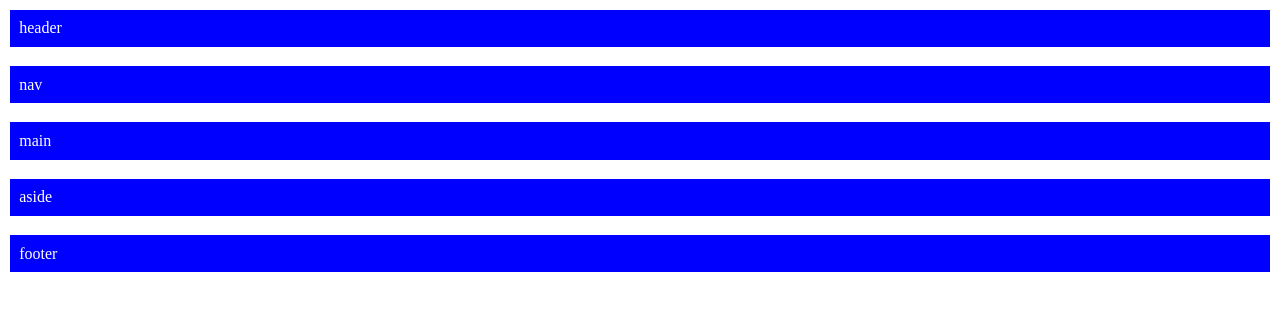
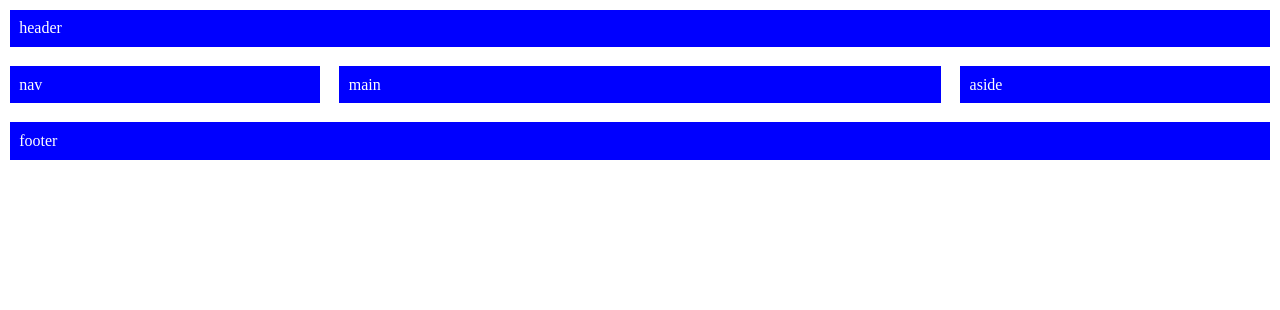
Before and after one commit to cmburch/flexbox_boiler, a plain HTML site: page index.html in a window 1280 px wide. Drawn offline with Linux system fonts and the light colour scheme.

Commit message:
media queries added

```diff
--- a/index.html
+++ b/index.html
@@ -6,7 +6,7 @@
     <meta http-equiv="X-UA-Compatible" content="IE=edge">
     <meta name="viewport" content="width=device-width, initial-scale=1">
     <link rel="stylesheet" type="text/css" href="style.css">
-    <link rel="stylesheet" type="text/css" href="cb-framework.css"></head>
+   </head>
 <body>
     <div class="wrapper">
 
--- a/style.css
+++ b/style.css
@@ -25,3 +25,24 @@ body, html {
     background-color:blue;
 
 }
+
+/*MEDIA QUERIES */
+
+@media screen and (min-width:640px){
+    .row{
+        flex-flow: row wrap;
+    }
+    main .col:nth-child(1){
+        flex:1 1 100%;
+    }
+      main .col:nth-child(2){
+        flex:2;
+    }
+}
+
+@media screen and (min-width:960px){
+    main .col:nth-child(1){
+        flex:1;
+    }
+
+}
```
